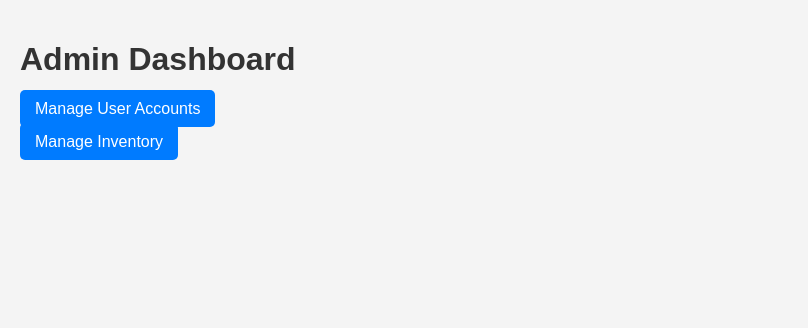
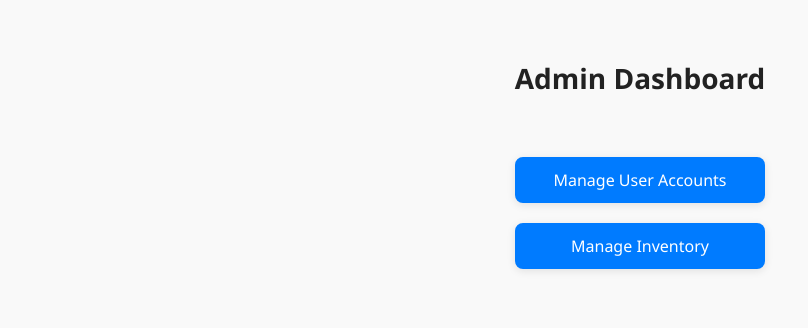
Before and after one commit to tbergdahl/InventoryManagement, a Django app: page /user_management/admin_dash/ in a window 1280 px wide. Shown: the top 328 px of the page, without its empty margins (0-808 px from the left). Run offline with Django 4.2, Linux system fonts and the light colour scheme; a user stored in the database is signed in.

Commit message:
Added styling for admin dashboard

```diff
--- /dev/null
+++ b/apps/user_management/static/css/admin.css
@@ -0,0 +1,46 @@
+/* General body styles */
+body {
+    font-family: 'Segoe UI', Tahoma, Geneva, Verdana, sans-serif;
+    background-color: #f9f9f9;
+    margin: 0;
+    padding: 40px;
+    color: #333;
+}
+
+/* Header styles */
+h1 {
+    color: #222;
+    font-size: 28px;
+    text-align: center;
+    margin-bottom: 60px;
+}
+
+/* Manage user & accounts button styling */
+.options {
+    list-style-type: none;
+    padding: 0;
+    max-width: 250px;
+    margin: 0 auto;
+}
+
+.options li {
+    margin: 20px 0;
+}
+
+.options a {
+    display: block;
+    text-decoration: none;
+    background-color: #007bff;
+    color: #fff;
+    padding: 12px 20px;
+    border-radius: 8px;
+    transition: background-color 0.3s ease, transform 0.2s ease;
+    text-align: center;
+    font-size: 16px;
+    box-shadow: 0 2px 8px rgba(0,0,0,0.1);
+}
+
+.options a:hover {
+    background-color: #0056b3;
+    transform: translateY(-1px);
+}
--- a/apps/user_management/templates/admin_dashboard.html
+++ b/apps/user_management/templates/admin_dashboard.html
@@ -1,38 +1,12 @@
+{% load static %}
+
 <!DOCTYPE html>
 <html lang="en">
 <head>
     <meta charset="UTF-8">
     <meta name="viewport" content="width=device-width, initial-scale=1.0">
     <title>Admin Dashboard</title>
-    <style>
-        body {
-            font-family: Arial, sans-serif;
-            background-color: #f4f4f4;
-            margin: 0;
-            padding: 20px;
-        }
-        h1 {
-            color: #333;
-        }
-        .options {
-            list-style-type: none;
-            padding: 0;
-        }
-        .options li {
-            margin: 15px 0;
-        }
-        .options a {
-            text-decoration: none;
-            background-color: #007bff;
-            color: white;
-            padding: 10px 15px;
-            border-radius: 5px;
-            transition: background-color 0.3s;
-        }
-        .options a:hover {
-            background-color: #0056b3;
-        }
-    </style>
+    <link rel="stylesheet" href="{% static 'css/admin.css' %}">
 </head>
 <body>
     <h1>Admin Dashboard</h1>
```
Also changed, not shown: db.sqlite3.
